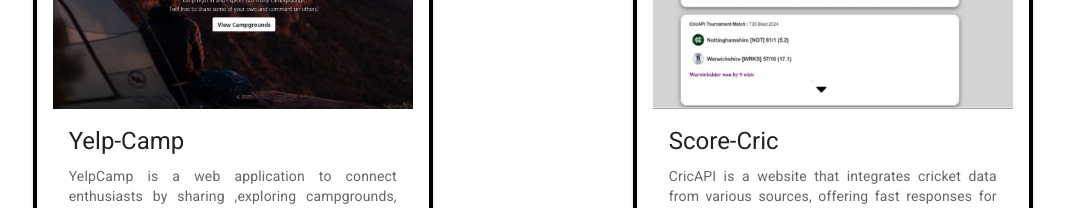
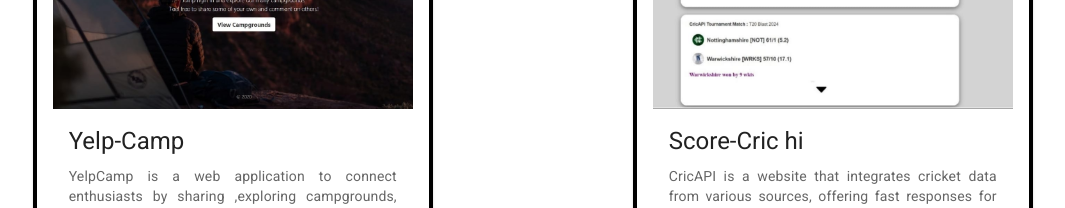
Before and after one commit to dharaneshk2003/portifolio, a React (Vite) app: page / in a window 1280 px wide. Shown: the part 2980-3188 px from the top of the page, without its empty margins (197-1262 px from the left). Built offline with nearby package versions, Linux system fonts and the light colour scheme.

Commit message:
hi added project

```diff
--- a/src/Components/Projects/Project.jsx
+++ b/src/Components/Projects/Project.jsx
@@ -55,7 +55,7 @@
               />
               <CardContent>
                 <Typography gutterBottom variant="h5" component="div">
-                  Score-Cric
+                  Score-Cric hi
                 </Typography>
                 <Typography variant="body2" color="text.secondary" sx={{textAlign:'justify'}} >
                   CricAPI is a website that integrates cricket data from various sources, offering fast responses for accessing real-time scores, match information, including empowering interaction with cricket enthusiasts.
```
